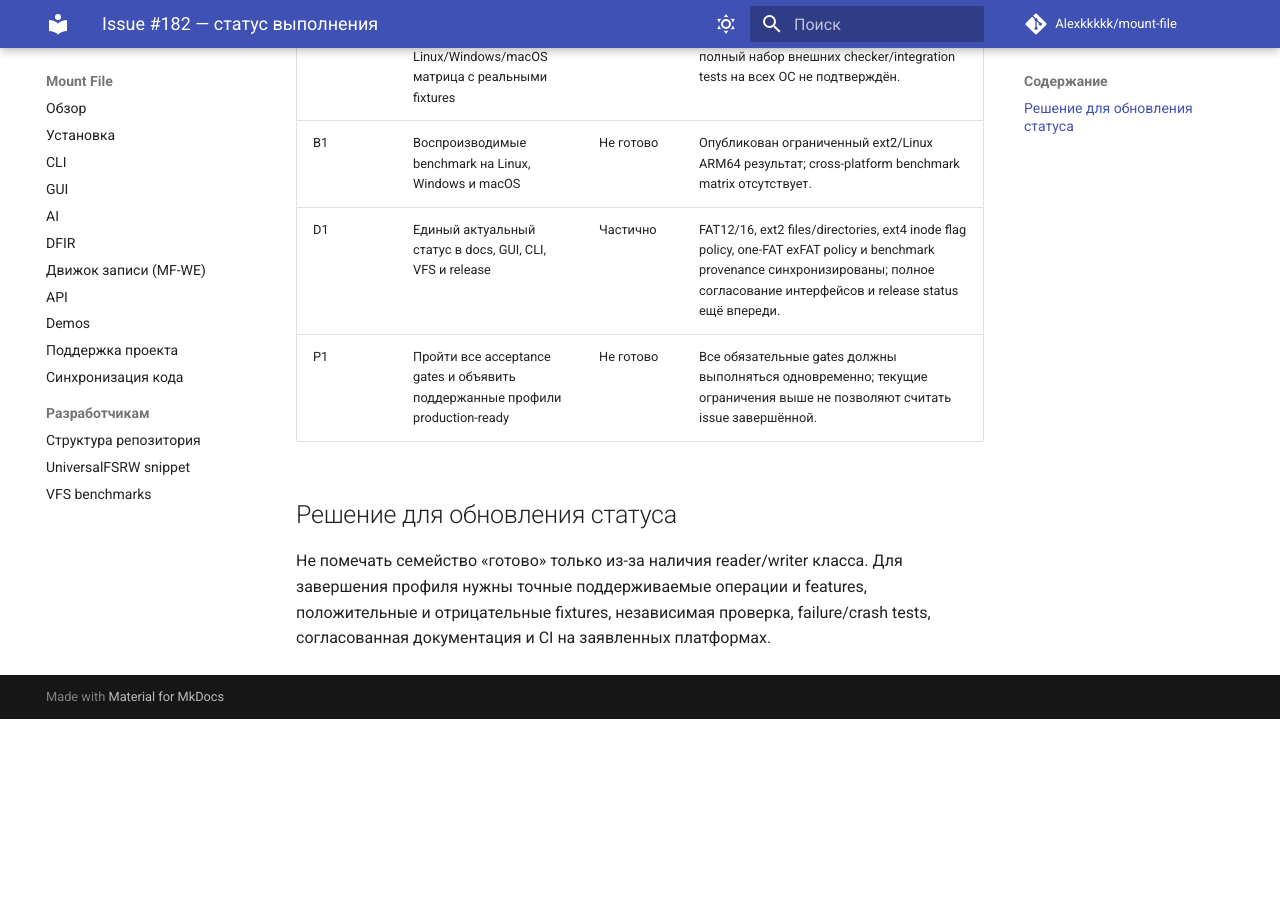
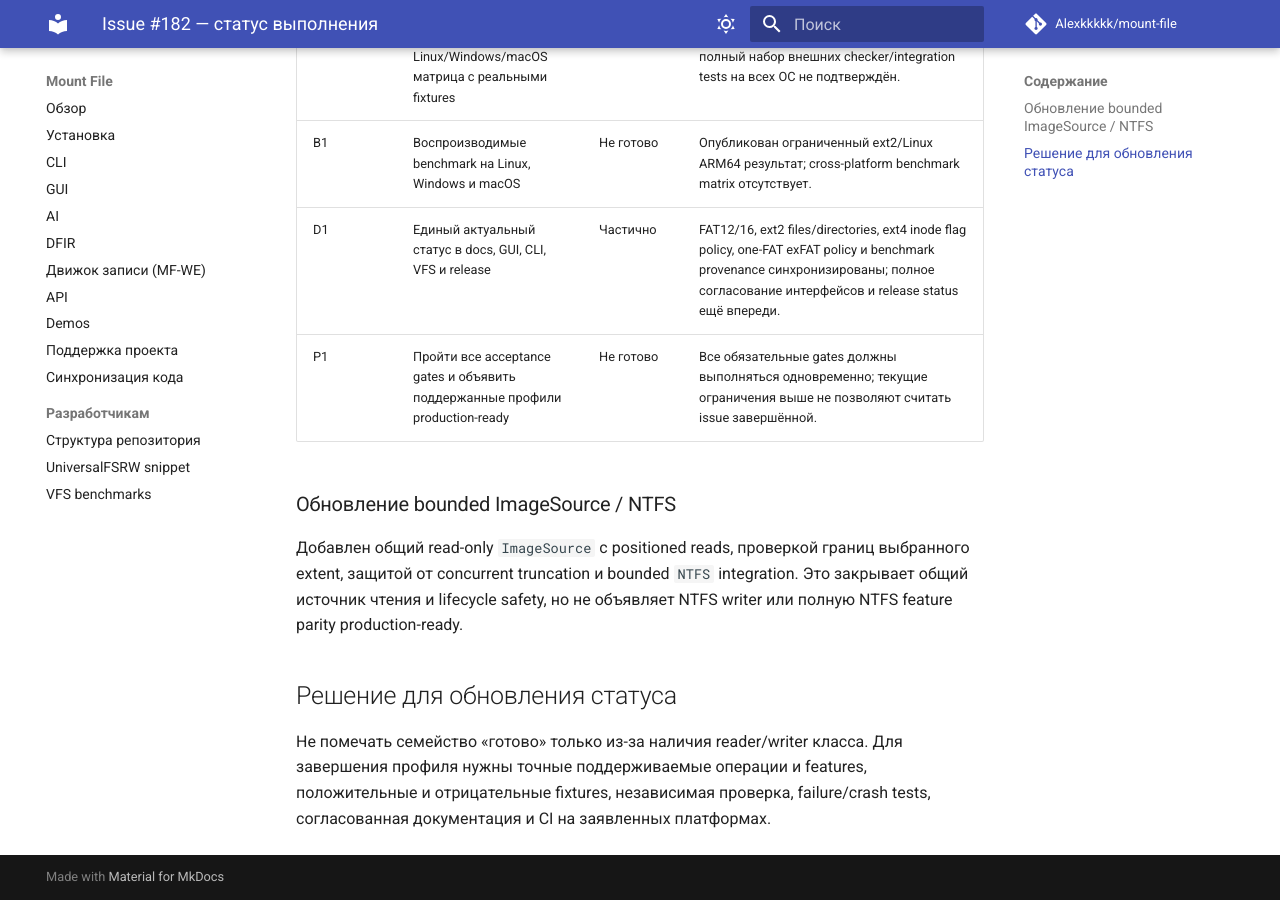
Before and after one commit to Alexkkkkk/mount-file, an MkDocs documentation site: the page built from docs/issue-182-status.md, in a window 1280 px wide and 900 px high, scrolled down 1372 px. Built offline with MkDocs 1.6.1 and Material for MkDocs 9.7.7, drawn with Linux system fonts in a browser that asks for light colours; comment, search, counter and statistics services are not loaded; before the commit the page ends 2091 px from its top, so only the background shows below that.

Commit message:
docs: record bounded image source progress
Document the verified readonly ImageSource and NTFS lifecycle milestone without overstating filesystem support.

Co-authored-by: Manus <dev-agent@manus.ai>

```diff
--- a/docs/issue-182-status.md
+++ b/docs/issue-182-status.md
@@ -19,6 +19,10 @@
 | D1 | Единый актуальный статус в docs, GUI, CLI, VFS и release | Частично | FAT12/16, ext2 files/directories, ext4 inode flag policy, one-FAT exFAT policy и benchmark provenance синхронизированы; полное согласование интерфейсов и release status ещё впереди. |
 | P1 | Пройти все acceptance gates и объявить поддержанные профили production-ready | Не готово | Все обязательные gates должны выполняться одновременно; текущие ограничения выше не позволяют считать issue завершённой. |
 
+### Обновление bounded ImageSource / NTFS
+
+Добавлен общий read-only `ImageSource` с positioned reads, проверкой границ выбранного extent, защитой от concurrent truncation и bounded `NTFS` integration. Это закрывает общий источник чтения и lifecycle safety, но не объявляет NTFS writer или полную NTFS feature parity production-ready.
+
 ## Решение для обновления статуса
 
 Не помечать семейство «готово» только из-за наличия reader/writer класса. Для завершения профиля нужны точные поддерживаемые операции и features, положительные и отрицательные fixtures, независимая проверка, failure/crash tests, согласованная документация и CI на заявленных платформах.
```
